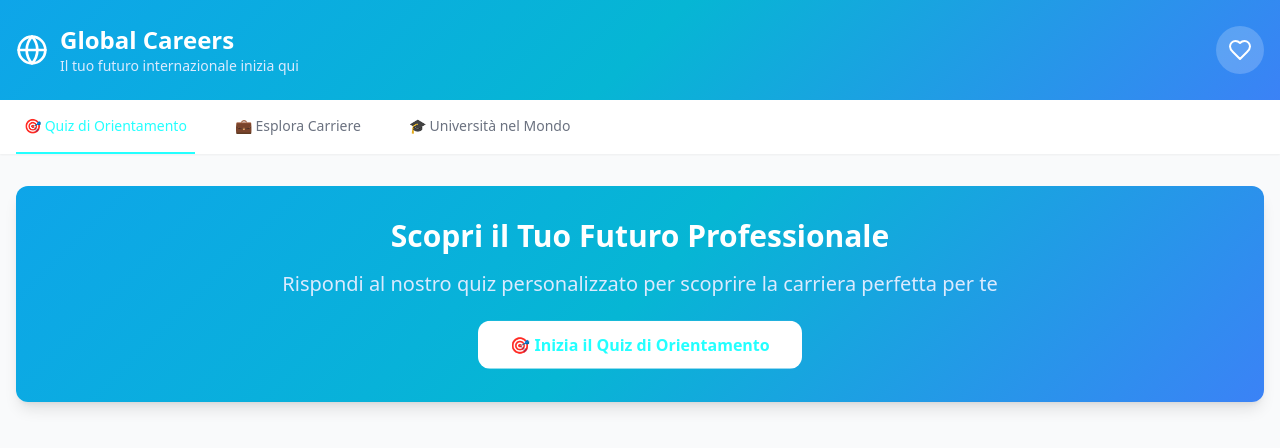
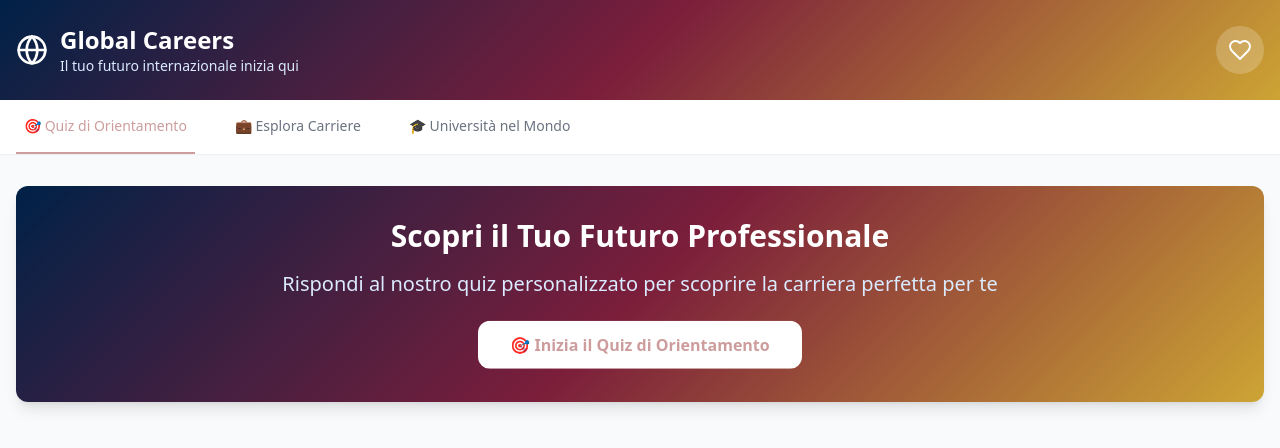
Before and after one commit to almessio14/world-careers-ahead, a React (Vite) app: page / in a window 1280 px wide. Shown: the top 448 px of the page. Built offline with nearby package versions, Linux system fonts and the light colour scheme.

Commit message:
Refactor globe, improve zoom, add Google Maps style, and apply color palette
- Updated `src/components/GlobeMap.tsx` to enhance zoom, apply Google Maps-like colors, show country borders, and implement hover effects.
- Applied the specified color palette across the project.

```diff
--- a/src/components/GlobeMap.tsx
+++ b/src/components/GlobeMap.tsx
@@ -48,18 +48,18 @@ const GlobeMap = ({ onUniversitySelect }: GlobeMapProps) => {
         .pointResolution(globeConfig.pointResolution)
         .pointLabel((d: any) => `
           <div style="
-            background: rgba(0,0,0,0.9);
-            color: white;
+            background: rgba(0, 33, 71, 0.95);
+            color: #FAF3E0;
             padding: 12px 16px;
             border-radius: 8px;
             font-size: 14px;
-            border: 2px solid #4A90E2;
-            box-shadow: 0 4px 15px rgba(0,0,0,0.4);
+            border: 2px solid #CDA434;
+            box-shadow: 0 4px 15px rgba(0, 33, 71, 0.4);
             font-family: Arial, sans-serif;
             font-weight: 500;
           ">
             🎓 <strong>${d.name}</strong><br/>
-            <span style="font-size: 12px; color: #93C5FD;">
+            <span style="font-size: 12px; color: #D3D3D3;">
               Clicca per vedere le università
             </span>
           </div>
@@ -83,7 +83,7 @@ const GlobeMap = ({ onUniversitySelect }: GlobeMapProps) => {
       controls.autoRotate = false;
       controls.enableRotate = true;
 
-      // Vista iniziale
+      // Vista iniziale con zoom ravvicinato
       world.pointOfView({
         lat: continents[currentContinentIndex].lat,
         lng: continents[currentContinentIndex].lng,
@@ -168,8 +168,8 @@ const GlobeMap = ({ onUniversitySelect }: GlobeMapProps) => {
   };
 
   return (
-    <div className="bg-gradient-to-b from-slate-900 via-blue-900 to-indigo-900 rounded-xl p-6 min-h-[600px] relative overflow-hidden shadow-2xl">
-      <h2 className="text-3xl font-bold text-white mb-6 text-center bg-gradient-to-r from-blue-400 to-purple-400 bg-clip-text text-transparent">
+    <div className="bg-gradient-to-b from-[#002147] via-[#003366] to-[#004080] rounded-xl p-6 min-h-[600px] relative overflow-hidden shadow-2xl">
+      <h2 className="text-3xl font-bold text-[#FAF3E0] mb-6 text-center bg-gradient-to-r from-[#CDA434] to-[#7B1E3B] bg-clip-text text-transparent">
         🌍 Globo Interattivo delle Università
       </h2>
 
@@ -180,10 +180,10 @@ const GlobeMap = ({ onUniversitySelect }: GlobeMapProps) => {
       />
 
       {/* Container del globo */}
-      <div className="h-[400px] w-full relative bg-gradient-to-b from-black/20 to-black/40 rounded-xl backdrop-blur-sm border border-white/20 shadow-2xl overflow-hidden">
+      <div className="h-[400px] w-full relative bg-gradient-to-b from-[#002147]/20 to-[#002147]/40 rounded-xl backdrop-blur-sm border border-[#CDA434]/20 shadow-2xl overflow-hidden">
         {isLoading && (
-          <div className="absolute inset-0 flex items-center justify-center z-20 bg-black/50 backdrop-blur-sm rounded-xl">
-            <div className="text-white text-xl font-bold animate-pulse bg-gradient-to-r from-blue-400 to-purple-400 bg-clip-text text-transparent">
+          <div className="absolute inset-0 flex items-center justify-center z-20 bg-[#002147]/50 backdrop-blur-sm rounded-xl">
+            <div className="text-[#FAF3E0] text-xl font-bold animate-pulse bg-gradient-to-r from-[#CDA434] to-[#7B1E3B] bg-clip-text text-transparent">
               🌍 Caricamento globo magico...
             </div>
           </div>
@@ -206,7 +206,7 @@ const GlobeMap = ({ onUniversitySelect }: GlobeMapProps) => {
           />
         )}
 
-        <div className="absolute inset-0 rounded-xl bg-gradient-to-r from-transparent via-white/5 to-transparent animate-pulse pointer-events-none" />
+        <div className="absolute inset-0 rounded-xl bg-gradient-to-r from-transparent via-[#CDA434]/5 to-transparent animate-pulse pointer-events-none" />
       </div>
 
       <UniversitySidebar
@@ -216,19 +216,19 @@ const GlobeMap = ({ onUniversitySelect }: GlobeMapProps) => {
       />
 
       {/* Istruzioni */}
-      <div className="text-center text-white/90 mt-6 space-y-2">
-        <p className="text-lg font-semibold bg-gradient-to-r from-yellow-400 to-orange-400 bg-clip-text text-transparent">
+      <div className="text-center text-[#FAF3E0]/90 mt-6 space-y-2">
+        <p className="text-lg font-semibold bg-gradient-to-r from-[#CDA434] to-[#7B1E3B] bg-clip-text text-transparent">
           🎯 Trascina per ruotare il globo manualmente
         </p>
-        <p className="text-sm text-white/70">
-          Usa le frecce per cambiare continente. Passa il mouse sui punti rossi e clicca per le università.
+        <p className="text-sm text-[#D3D3D3]">
+          Usa le frecce per cambiare continente. Passa il mouse sui punti bordeaux e clicca per le università.
         </p>
       </div>
 
       {/* Loading overlay */}
       {isTransitioning && (
-        <div className="absolute inset-0 bg-black/30 backdrop-blur-sm flex items-center justify-center z-40 rounded-xl">
-          <div className="text-white text-xl font-bold animate-pulse bg-gradient-to-r from-blue-400 to-purple-400 bg-clip-text text-transparent">
+        <div className="absolute inset-0 bg-[#002147]/30 backdrop-blur-sm flex items-center justify-center z-40 rounded-xl">
+          <div className="text-[#FAF3E0] text-xl font-bold animate-pulse bg-gradient-to-r from-[#CDA434] to-[#7B1E3B] bg-clip-text text-transparent">
             ✨ Esplorando {continents[currentContinentIndex].name}... ✨
           </div>
         </div>
--- a/src/components/globe/GlobeControls.tsx
+++ b/src/components/globe/GlobeControls.tsx
@@ -13,7 +13,7 @@ const GlobeControls = ({ onPrevious, onNext, isTransitioning }: GlobeControlsPro
       <button
         onClick={onPrevious}
         disabled={isTransitioning}
-        className="absolute left-4 top-1/2 transform -translate-y-1/2 bg-gradient-to-r from-blue-500 to-purple-600 hover:from-blue-600 hover:to-purple-700 text-white p-4 rounded-full backdrop-blur-sm transition-all duration-300 hover:scale-110 disabled:opacity-50 shadow-lg hover:shadow-blue-500/50 z-10"
+        className="absolute left-4 top-1/2 transform -translate-y-1/2 bg-gradient-to-r from-[#002147] to-[#7B1E3B] hover:from-[#003366] hover:to-[#8B2E4B] text-[#FAF3E0] p-4 rounded-full backdrop-blur-sm transition-all duration-300 hover:scale-110 disabled:opacity-50 shadow-lg hover:shadow-[#CDA434]/50 z-10"
       >
         <ChevronLeft size={28} />
       </button>
@@ -21,7 +21,7 @@ const GlobeControls = ({ onPrevious, onNext, isTransitioning }: GlobeControlsPro
       <button
         onClick={onNext}
         disabled={isTransitioning}
-        className="absolute right-4 top-1/2 transform -translate-y-1/2 bg-gradient-to-r from-purple-500 to-pink-600 hover:from-purple-600 hover:to-pink-700 text-white p-4 rounded-full backdrop-blur-sm transition-all duration-300 hover:scale-110 disabled:opacity-50 shadow-lg hover:shadow-purple-500/50 z-10"
+        className="absolute right-4 top-1/2 transform -translate-y-1/2 bg-gradient-to-r from-[#7B1E3B] to-[#CDA434] hover:from-[#8B2E4B] hover:to-[#DDB444] text-[#FAF3E0] p-4 rounded-full backdrop-blur-sm transition-all duration-300 hover:scale-110 disabled:opacity-50 shadow-lg hover:shadow-[#7B1E3B]/50 z-10"
       >
         <ChevronRight size={28} />
       </button>
--- a/src/index.css
+++ b/src/index.css
@@ -1,3 +1,4 @@
+
 @tailwind base;
 @tailwind components;
 @tailwind utilities;
@@ -6,83 +7,83 @@
 
 @layer base {
   :root {
-    --background: 248 250 255;
-    --foreground: 15 23 42;
+    --background: 250 243 224; /* Crema carta */
+    --foreground: 0 33 71; /* Blu Oxford */
 
     --card: 255 255 255;
-    --card-foreground: 15 23 42;
+    --card-foreground: 0 33 71;
 
     --popover: 255 255 255;
-    --popover-foreground: 15 23 42;
+    --popover-foreground: 0 33 71;
 
-    --primary: 14 165 233;
-    --primary-foreground: 255 255 255;
+    --primary: 0 33 71; /* Blu Oxford */
+    --primary-foreground: 250 243 224;
 
-    --secondary: 226 232 240;
-    --secondary-foreground: 30 41 59;
+    --secondary: 211 211 211; /* Grigio chiaro */
+    --secondary-foreground: 0 33 71;
 
-    --muted: 241 245 249;
-    --muted-foreground: 100 116 139;
+    --muted: 211 211 211;
+    --muted-foreground: 123 30 59; /* Bordeaux */
 
-    --accent: 6 182 212;
-    --accent-foreground: 255 255 255;
+    --accent: 205 164 52; /* Oro spento */
+    --accent-foreground: 0 33 71;
 
     --destructive: 239 68 68;
-    --destructive-foreground: 255 255 255;
+    --destructive-foreground: 250 243 224;
 
-    --border: 226 232 240;
-    --input: 226 232 240;
-    --ring: 14 165 233;
+    --border: 211 211 211;
+    --input: 211 211 211;
+    --ring: 205 164 52;
 
     --radius: 0.75rem;
 
-    --sidebar-background: 255 255 255;
-    --sidebar-foreground: 15 23 42;
-    --sidebar-primary: 14 165 233;
-    --sidebar-primary-foreground: 255 255 255;
-    --sidebar-accent: 241 245 249;
-    --sidebar-accent-foreground: 15 23 42;
-    --sidebar-border: 226 232 240;
-    --sidebar-ring: 14 165 233;
+    --sidebar-background: 250 243 224;
+    --sidebar-foreground: 0 33 71;
+    --sidebar-primary: 0 33 71;
+    --sidebar-primary-foreground: 250 243 224;
+    --sidebar-accent: 211 211 211;
+    --sidebar-accent-foreground: 0 33 71;
+    --sidebar-border: 211 211 211;
+    --sidebar-ring: 205 164 52;
   }
 
   .dark {
-    --background: 2 6 23;
-    --foreground: 248 250 252;
+    --background: 0 33 71; /* Blu Oxford */
+    --foreground: 250 243 224; /* Crema carta */
 
-    --card: 15 23 42;
-    --card-foreground: 248 250 252;
+    --card: 0 33 71;
+    --card-foreground: 250 243 224;
 
-    --popover: 15 23 42;
-    --popover-foreground: 248 250 252;
+    --popover: 0 33 71;
+    --popover-foreground: 250 243 224;
 
-    --primary: 56 189 248;
-    --primary-foreground: 2 6 23;
+    --primary: 205 164 52; /* Oro spento */
+    --primary-foreground: 0 33 71;
 
-    --secondary: 30 41 59;
-    --secondary-foreground: 226 232 240;
+    --secondary: 123 30 59; /* Bordeaux */
+    --secondary-foreground: 250 243 224;
 
-    --muted: 30 41 59;
-    --muted-foreground: 148 163 184;
+    --muted: 123 30 59;
+    --muted-foreground: 211 211 211;
 
-    --accent: 34 211 238;
-    --accent-foreground: 2 6 23;
+    --accent: 205 164 52;
+    --accent-foreground: 0 33 71;
 
     --destructive: 220 38 38;
-    --destructive-foreground: 248 250 252;
+    --destructive-foreground: 250 243 224;
 
-    --border: 30 41 59;
-    --input: 30 41 59;
-    --ring: 56 189 248;
+    --border: 123 30 59;
+    --input: 123 30 59;
+    --ring: 205 164 52;
 
-    --sidebar-background: 15 23 42;
-    --sidebar-foreground: 248 250 252;
-    --sidebar-primary: 56 189 248;
-    --sidebar-primary-foreground: 2 6 23;
-    --sidebar-accent: 30 41 59;
-    --sidebar-accent-foreground: 226 232 240;
-    --sidebar-border: 30 41 59;
-    --sidebar-ring: 56 189 248;
+    --sidebar-background: 0 33 71;
+    --sidebar-foreground: 250 243 224;
+    --sidebar-primary: 205 164 52;
+    --sidebar-primary-foreground: 0 33 71;
+    --sidebar-accent: 123 30 59;
+    --sidebar-accent-foreground: 250 243 224;
+    --sidebar-border: 123 30 59;
+    --sidebar-ring: 205 164 52;
   }
 }
 
@@ -96,31 +97,31 @@
   }
 
   .gradient-bg {
-    background: linear-gradient(135deg, #0ea5e9 0%, #06b6d4 50%, #3b82f6 100%);
+    background: linear-gradient(135deg, #002147 0%, #7B1E3B 50%, #CDA434 100%);
   }
 
   .glass-effect {
-    background: rgba(255, 255, 255, 0.1);
+    background: rgba(250, 243, 224, 0.1);
     backdrop-filter: blur(10px);
-    border: 1px solid rgba(255, 255, 255, 0.2);
+    border: 1px solid rgba(205, 164, 52, 0.2);
   }
 }
 
 @layer components {
   .career-card {
-    @apply bg-white rounded-xl shadow-lg hover:shadow-xl transition-all duration-300 p-6 border border-gray-100;
+    @apply bg-[#FAF3E0] rounded-xl shadow-lg hover:shadow-xl transition-all duration-300 p-6 border border-[#D3D3D3];
   }
 
   .career-card:hover {
-    @apply -translate-y-1 shadow-2xl;
+    @apply -translate-y-1 shadow-2xl border-[#CDA434];
   }
 
   .quiz-option {
-    @apply p-4 rounded-lg border-2 border-gray-200 cursor-pointer transition-all duration-200 hover:border-primary hover:bg-primary/5;
+    @apply p-4 rounded-lg border-2 border-[#D3D3D3] cursor-pointer transition-all duration-200 hover:border-[#CDA434] hover:bg-[#CDA434]/5;
   }
 
   .quiz-option.selected {
-    @apply border-primary bg-primary/10;
+    @apply border-[#CDA434] bg-[#CDA434]/10;
   }
 
   .world-map {
@@ -194,7 +195,7 @@
 
 .custom-scrollbar {
   scrollbar-width: thin;
-  scrollbar-color: rgba(255, 255, 255, 0.3) transparent;
+  scrollbar-color: rgba(205, 164, 52, 0.3) transparent;
 }
 
 .custom-scrollbar::-webkit-scrollbar {
@@ -206,10 +207,10 @@
 }
 
 .custom-scrollbar::-webkit-scrollbar-thumb {
-  background-color: rgba(255, 255, 255, 0.3);
+  background-color: rgba(205, 164, 52, 0.3);
   border-radius: 3px;
 }
 
 .custom-scrollbar::-webkit-scrollbar-thumb:hover {
-  background-color: rgba(255, 255, 255, 0.5);
+  background-color: rgba(205, 164, 52, 0.5);
 }
```
Also changed, not shown: src/components/globe/ContinentIndicator.tsx (+4 -4 lines), src/components/globe/UniversitySidebar.tsx (+7 -7 lines), src/components/globe/globeConfig.ts (+12 -10 lines).
